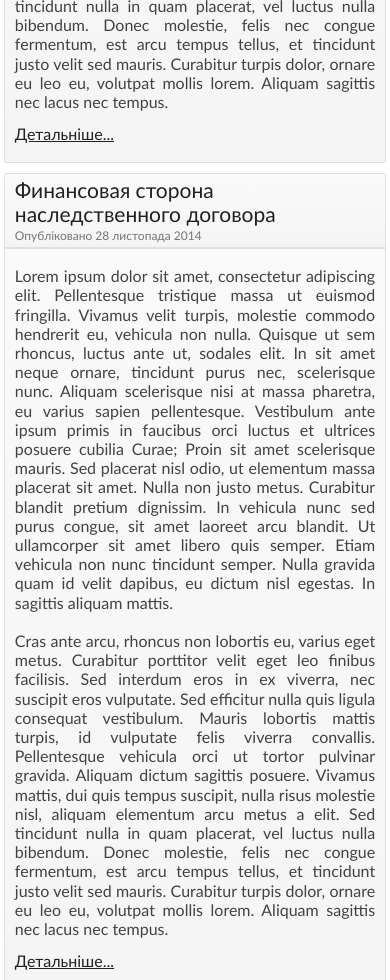
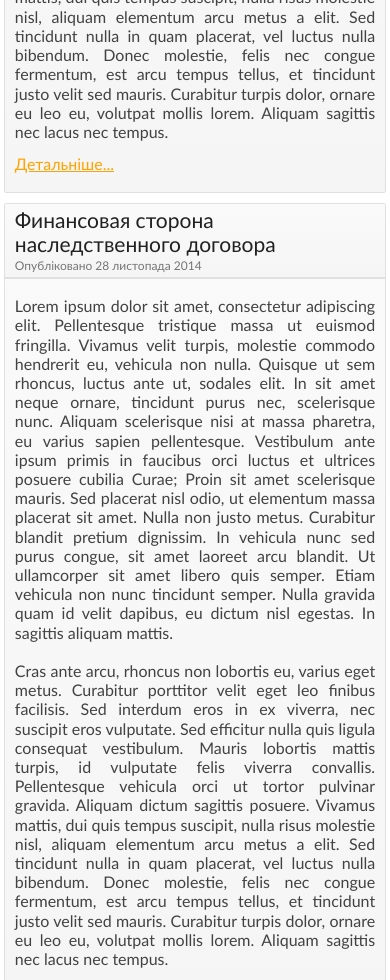
Before and after one commit to stvyzxx/blog, a plain HTML site: page index.html in a window 390 px wide. Shown: the part 1020-2000 px from the top of the page. Drawn offline with Linux system fonts and the light colour scheme.

Commit message:
finish adaptive

```diff
--- a/css/mobile.css
+++ b/css/mobile.css
@@ -31,6 +31,9 @@ header .call{
 	left:50%;
 	margin-left:-85px;
 
+}
+header{
+	margin-bottom:50px !important;
 }
 
 header nav  li a{
@@ -111,6 +114,11 @@ article p{
 	font-size: 1em;
 }
 
+article .details{
+	font-size:1em;
+	color:#ffa302;
+}
+
 /*-------- aside --------*/
 
 aside{
```
